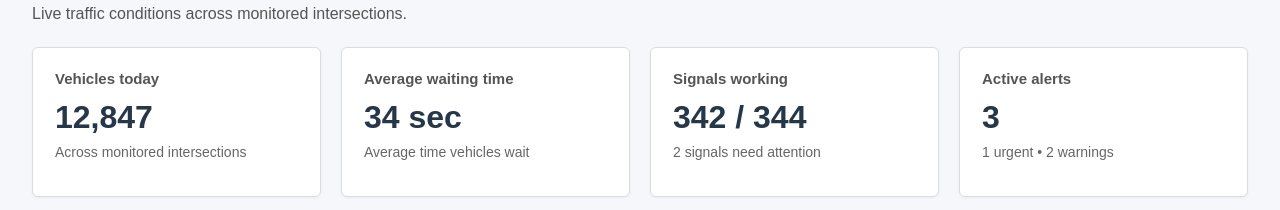
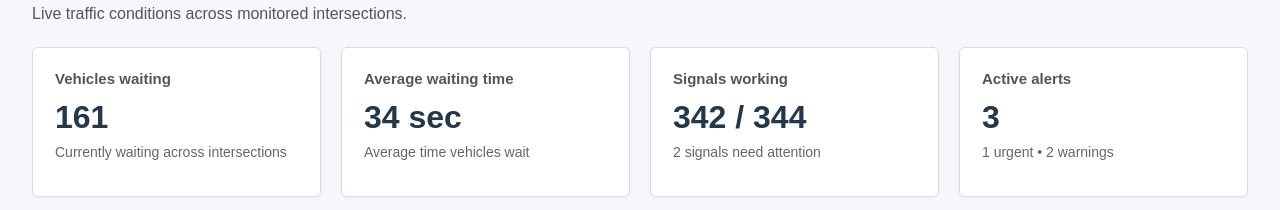
Before and after one commit to abhinavanil22/traffic-ai-command-center, a React (Vite) app: page / in a window 1280 px wide. Shown: the part 208-418 px from the top of the page. Built offline with nearby package versions, Linux system fonts and the light colour scheme.

Commit message:
Add live traffic data simulator

```diff
--- a/src/App.tsx
+++ b/src/App.tsx
@@ -1,9 +1,36 @@
+import { useEffect, useState } from "react";
+
 import Header from "./components/layout/Header";
 import Navigation from "./components/layout/Navigation";
 import Footer from "./components/layout/Footer";
 import SummaryCard from "./components/common/SummaryCard";
 
+import { intersections as initialIntersections } from "./data/mockData";
+import { simulateTraffic } from "./simulator/trafficSimulator";
+import type { Intersection } from "./types/traffic";
+
 function App() {
+  const [intersections, setIntersections] =
+    useState<Intersection[]>(initialIntersections);
+
+  useEffect(() => {
+    const interval = setInterval(() => {
+      setIntersections((currentData) =>
+        simulateTraffic(currentData),
+      );
+    }, 3000);
+
+    return () => {
+      clearInterval(interval);
+    };
+  }, []);
+
+  const totalVehiclesWaiting = intersections.reduce(
+    (total, intersection) =>
+      total + intersection.vehiclesWaiting,
+    0,
+  );
+
   return (
     <div className="app">
       <Header />
@@ -14,16 +41,16 @@ function App() {
         <div className="page-heading">
           <h2>Overview</h2>
           <p>
-            Live traffic conditions across monitored intersections.
+            Live traffic conditions across monitored
+            intersections.
           </p>
         </div>
 
         <div className="summary-grid">
-
           <SummaryCard
-            title="Vehicles today"
-            value="12,847"
-            description="Across monitored intersections"
+            title="Vehicles waiting"
+            value={totalVehiclesWaiting.toString()}
+            description="Currently waiting across intersections"
           />
 
           <SummaryCard
@@ -43,7 +70,6 @@ function App() {
             value="3"
             description="1 urgent • 2 warnings"
           />
-
         </div>
       </main>
 
--- /dev/null
+++ b/src/simulator/trafficSimulator.ts
@@ -0,0 +1,40 @@
+import type { Intersection } from "../types/traffic";
+
+function randomChange(value: number, amount: number): number {
+  const change = Math.floor(Math.random() * (amount * 2 + 1)) - amount;
+
+  return Math.max(0, value + change);
+}
+
+export function simulateTraffic(
+  current: Intersection[],
+): Intersection[] {
+  return current.map((intersection) => {
+    const updatedDirections = intersection.directions.map((direction) => ({
+      ...direction,
+      vehiclesWaiting: randomChange(
+        direction.vehiclesWaiting,
+        5,
+      ),
+      averageSpeed: randomChange(
+        direction.averageSpeed,
+        2,
+      ),
+      longestWait: randomChange(
+        direction.longestWait,
+        3,
+      ),
+    }));
+
+    const vehiclesWaiting = updatedDirections.reduce(
+      (total, direction) => total + direction.vehiclesWaiting,
+      0,
+    );
+
+    return {
+      ...intersection,
+      directions: updatedDirections,
+      vehiclesWaiting,
+    };
+  });
+}
```
